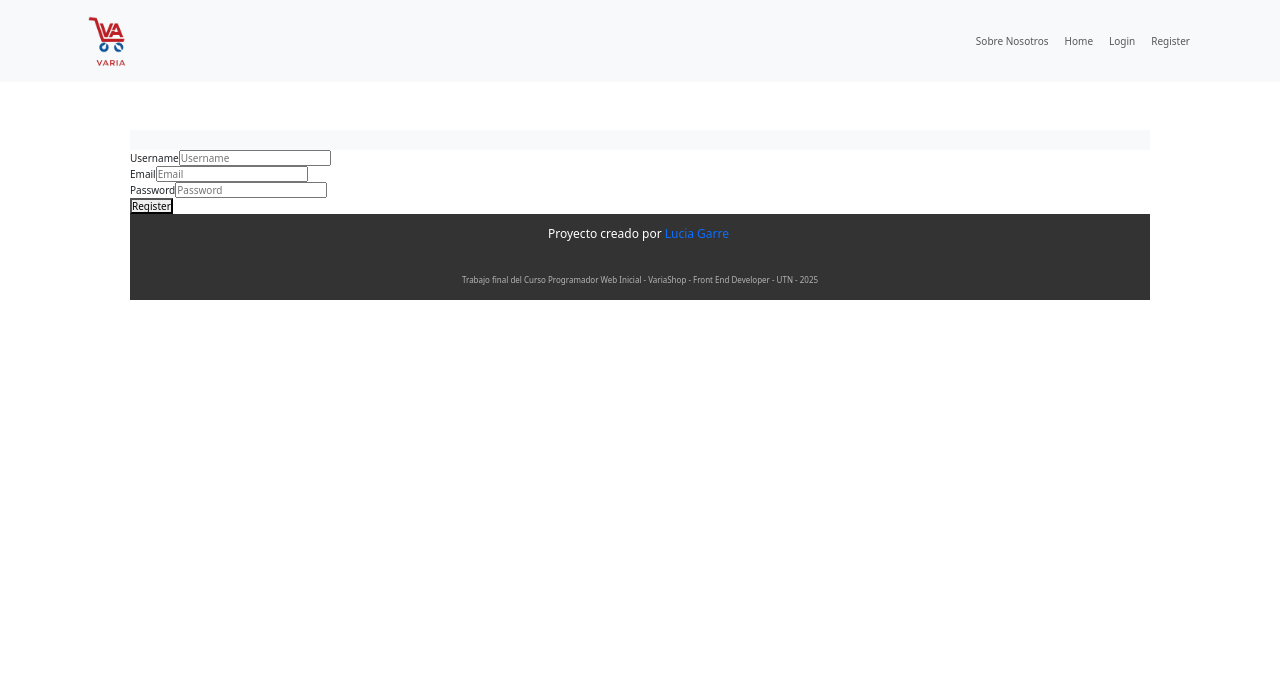
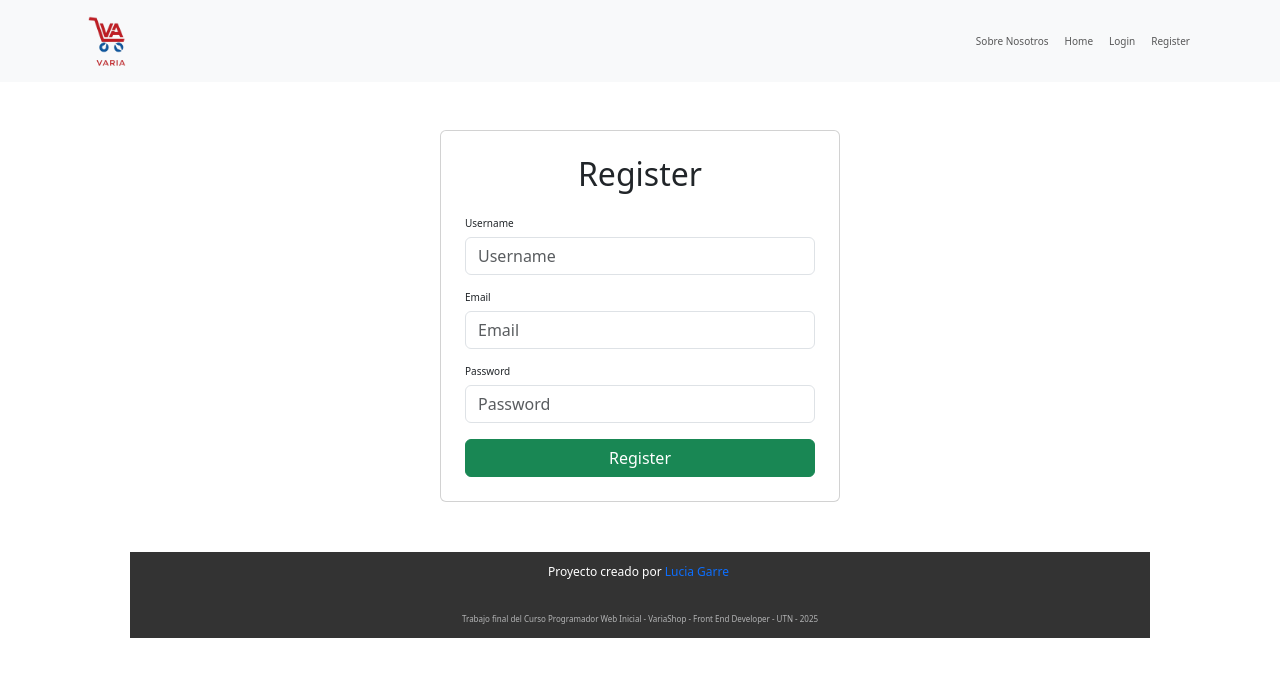
Before and after one commit to lucg-gith/varia-shop, a React (Vite) app: page /register in a window 1280 px wide. Shown: the top 676 px of the page. Built offline with nearby package versions, Linux system fonts and the light colour scheme.

Commit message:
feat & debug: Register log in true and navigate to Home

```diff
--- a/src/context/UserContext.jsx
+++ b/src/context/UserContext.jsx
@@ -4,7 +4,7 @@ const UserContext = createContext();
 
 // NOTA: Llamar al proveedor con una funcion
 const UserProvider = (props) => {
-  const [user, setUser] = useState(null);
+  const [user, setUser] = useState(null); // para Login
 
   const login = async ({ username, password }) => {
     // User: johnd Password: m38rmF$
@@ -31,12 +31,17 @@ const UserProvider = (props) => {
     setUser(null);
   };
 
+  const register = ({ username, email, password }) => {
+    const newUser = { username, email };
+    setUser(true);
+  };
+
   // PREGUNTA: Por qué no es false?
   const logout = () => setUser(null);
 
   return (
     // NOTA: dentro del proveedor tengo que recibir a travez de propiedad children. tengo que englobar toda la app con este proveedor.
-    <UserContext.Provider value={{ login, logout, user }}>
+    <UserContext.Provider value={{ login, logout, user, register }}>
       {props.children}
     </UserContext.Provider>
   );
--- a/src/pages/Login.jsx
+++ b/src/pages/Login.jsx
@@ -16,24 +16,24 @@ const Login = () => {
   const handleLogin = async (e) => {
     e.preventDefault();
 
-    const isLogin = await login(username, password);
+    await login({
+      username: username.trim(),
+      password: password.trim(),
+    });
 
-    if (isLogin) {
+    // NOTA al profe: aca use trim porque me generaba error cuando copiaba
+    // con espacios el user me parecio practico para no tener tanto ese error.
+    if (user) {
       console.log({ username, password });
       setUsername("");
       setPassword("");
       navigate("/");
     }
-
-    // NOTA al profe: aca use trim porque me generaba error cuando copiaba
-    // con espacios el user me parecio practico para no tener tanto ese error.
-
-    login({ username: username.trim(), password: password.trim() });
   };
 
   return (
     <Layout>
-      <p className=" user-card p-3  bg-body rounded-top-3 mb-0 text-center">
+      <p className=" text-decoration-underline user-card p-3  bg-body rounded-top-3 mb-0 text-center">
         Usuarios para test
       </p>
       <p className=" user-card p-3  bg-body rounded-top-3 mb-0 text-center">
@@ -78,7 +78,6 @@ const Login = () => {
 
         {user && (
           <p className="alert alert-success text-center mt-3">
-            {" "}
             USUARIO LOGEADO
           </p>
         )}
--- a/src/pages/Register.jsx
+++ b/src/pages/Register.jsx
@@ -1,5 +1,7 @@
-import { useState } from "react";
+import { useEffect, useState } from "react";
 import { Layout } from "../components/Layout";
+import { useAuth } from "../context/UserContext";
+import { useNavigate } from "react-router-dom";
 
 const Register = () => {
   const [username, setUsername] = useState("");
@@ -7,6 +9,10 @@ const Register = () => {
   const [password, setPassword] = useState("");
   const [error, setError] = useState("");
   const [success, setSuccess] = useState("");
+  const [redirecting, setRedirecting] = useState(false);
+  const { register } = useAuth();
+  const navigate = useNavigate();
+  const [redirect, setRedirect] = useState(false);
 
   const handleSubmit = (e) => {
     e.preventDefault();
@@ -18,25 +24,39 @@ const Register = () => {
       return;
     }
 
-    const newUser = {
-      username,
-      email,
-      password,
-    };
+    register({ username, email, password });
 
-    console.log(newUser);
-    setSuccess("usuario registrado :)");
+    setSuccess("Usuario registrado");
+    setRedirecting(true);
 
     setUsername("");
     setEmail("");
     setPassword("");
+    // navigate("/");
+
+    setTimeout(() => {
+      setRedirect(true);
+      // navigate("/");
+    }, 2000);
   };
+
+  useEffect(() => {
+    if (redirect) {
+      navigate("/");
+    }
+  }, [redirect]);
 
   return (
     <Layout>
+      <div
+        className="d-flex justify-content-center"
+        style={{ paddingBottom: "50px" }}
+      >
+        <div className="card p-4" style={{ width: "400px" }}>
+          <h2 className="text-center mb-4">Register</h2>
           <form onSubmit={handleSubmit}>
-        <div>
-          <label> Username </label>
+            <div className="mb-3">
+              <label className="form-label">Username</label>
               <input
                 type="text"
                 placeholder="Username"
@@ -44,10 +64,12 @@ const Register = () => {
                 required
                 onChange={(e) => setUsername(e.target.value)}
                 value={username}
-          ></input>
+                className="form-control"
+                disabled={redirecting}
+              />
             </div>
-        <div>
-          <label> Email </label>
+            <div className="mb-3">
+              <label className="form-label">Email</label>
               <input
                 type="email"
                 placeholder="Email"
@@ -55,10 +77,12 @@ const Register = () => {
                 required
                 onChange={(e) => setEmail(e.target.value)}
                 value={email}
-          ></input>
+                className="form-control"
+                disabled={redirecting}
+              />
             </div>
-        <div>
-          <label> Password </label>
+            <div className="mb-3">
+              <label className="form-label">Password</label>
               <input
                 type="password"
                 placeholder="Password"
@@ -66,15 +90,29 @@ const Register = () => {
                 required
                 onChange={(e) => setPassword(e.target.value)}
                 value={password}
-          ></input>
+                className="form-control"
+                disabled={redirecting}
+              />
             </div>
-        <div>
-          <button type="submit">Register</button>
+            <div className="mt-3">
+              <button
+                type="submit"
+                className="btn btn-success w-100"
+                disabled={redirecting}
+              >
+                {redirecting ? "Redireccionando..." : "Register"}
+              </button>
             </div>
           </form>
 
-      {error && <p>{error}</p>}
-      {success && <p>{success}</p>}
+          {error && <p className="text-danger mt-3">{error}</p>}
+          {success && (
+            <p className="text-success mt-3">
+              {success} {redirecting && "Redireccionando en 2 segundos"}
+            </p>
+          )}
+        </div>
+      </div>
     </Layout>
   );
 };
--- a/src/styles/components/header.css
+++ b/src/styles/components/header.css
@@ -1,6 +1,5 @@
 header {
   background-color: #f8f9fa;
-  padding: 10px 20px;
   display: flex;
   justify-content: space-between;
   align-items: center;
```
Lines whose indentation alone changed are shown as unchanged.
